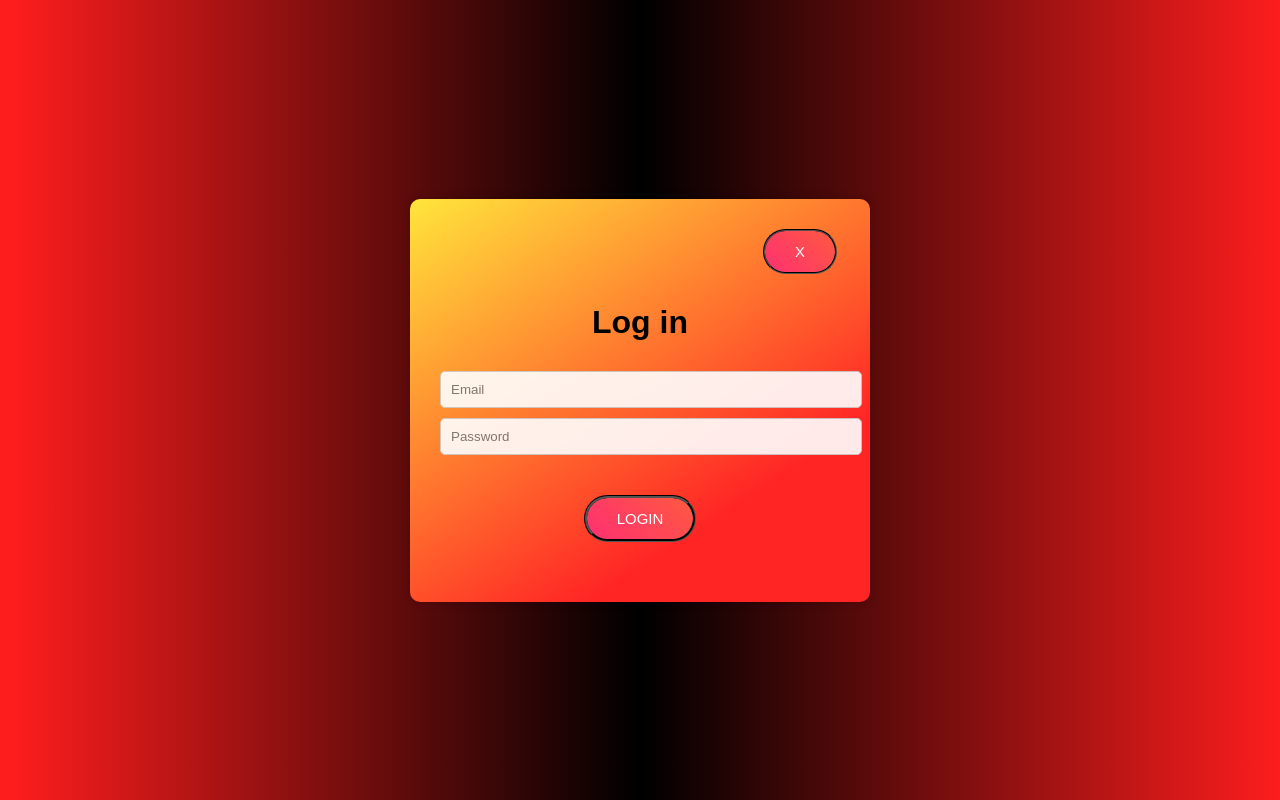
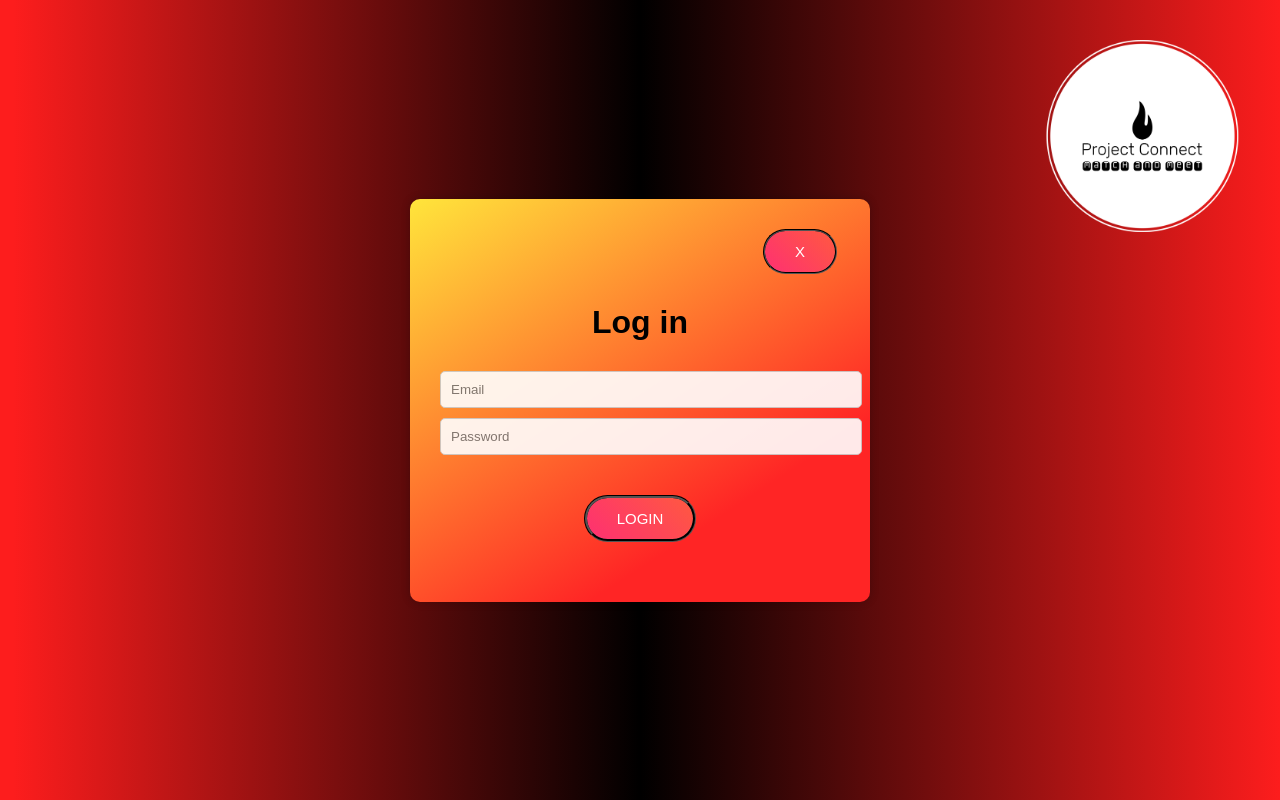
Before and after one commit to Low-Key-Squad/Project-Connect, a React (Vite) app in the folder Project_Connect/Frontend/: page /login in a window 1280 px wide. Built offline with nearby package versions, Linux system fonts and the light colour scheme.

Commit message:
more img

```diff
--- a/Project_Connect/Frontend/src/index.css
+++ b/Project_Connect/Frontend/src/index.css
@@ -116,6 +116,17 @@ button:hover {
 
 /* login */
 
+
+
+.LogLogo{
+  width: 15%;
+  position: absolute;
+  top: 5%;
+  left: 90%;
+  transform: translateX(-55%);
+}
+
+
 .login-screen{
     display: flex;
     justify-content: center;
@@ -176,6 +187,8 @@ input {
 
 }
 
+
+
 /* Menu */
 
 .menu-container {
@@ -186,11 +199,11 @@ input {
   }
 
   .MenuLogo{
-    width: 20%;
-    position: absolute;
-    bottom: 10%;
-    left: 50%;
-    transform: translateX(-50%);
+    width: 15%;
+  position: absolute;
+  top: 5%;
+  left: 90%;
+  transform: translateX(-55%);
   }
 
 
--- a/Project_Connect/Frontend/src/pages/Logscreen.jsx
+++ b/Project_Connect/Frontend/src/pages/Logscreen.jsx
@@ -42,6 +42,7 @@ export default function Logscreen() {
 
     return (
       <>
+       <img src="/public/white.png" className="LogLogo"/>
         <div className="login-screen">
           <div className="Form-login">
           <Link to='/home'>
--- a/Project_Connect/Frontend/src/pages/Singup.jsx
+++ b/Project_Connect/Frontend/src/pages/Singup.jsx
@@ -45,6 +45,7 @@ export default function Singup() {
 
   return (
     <>
+    <img src="/public/white.png" className="LogLogo"/>
       <div className="login-screen">
           <div className="Form-SignUp">
           <Link to='/home'>
```
